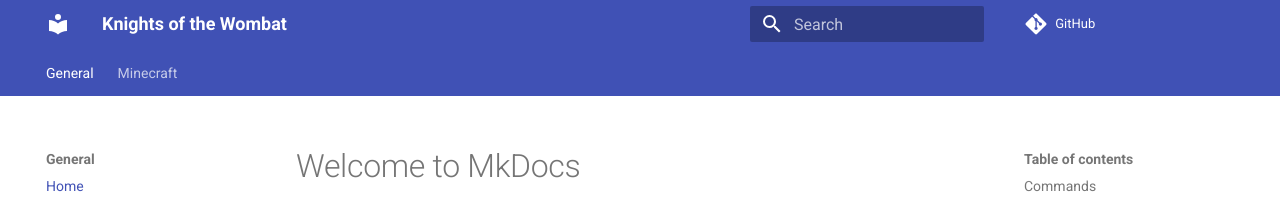
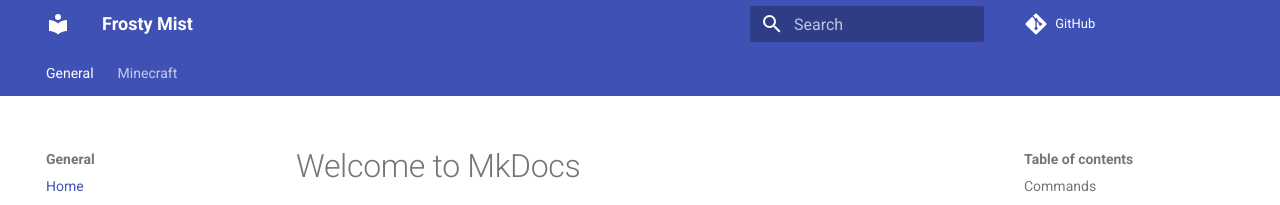
Before and after one commit to frosty-mist/gaming-resources, an MkDocs documentation site: the page built from docs/index.md, in a window 1280 px wide. Shown: the top 205 px of the page. Built offline with MkDocs 1.6.1 and Material for MkDocs 9.7.7, drawn with Linux system fonts in a browser that asks for light colours; comment, search, counter and statistics services are not loaded.

Commit message:
Update mkdocs.yml

```diff
--- a/mkdocs.yml
+++ b/mkdocs.yml
@@ -1,4 +1,4 @@
-site_name: Knights of the Wombat
+site_name: Frosty Mist
 
 nav:
     - General:
@@ -49,4 +49,4 @@ markdown_extensions:
       custom_checkbox: true
   - pymdownx.tilde
 
-repo_url: 'https://github.com/knightsofthewombat/gaming-resources'
+repo_url: 'https://github.com/frosty-mist/gaming-resources'
```
